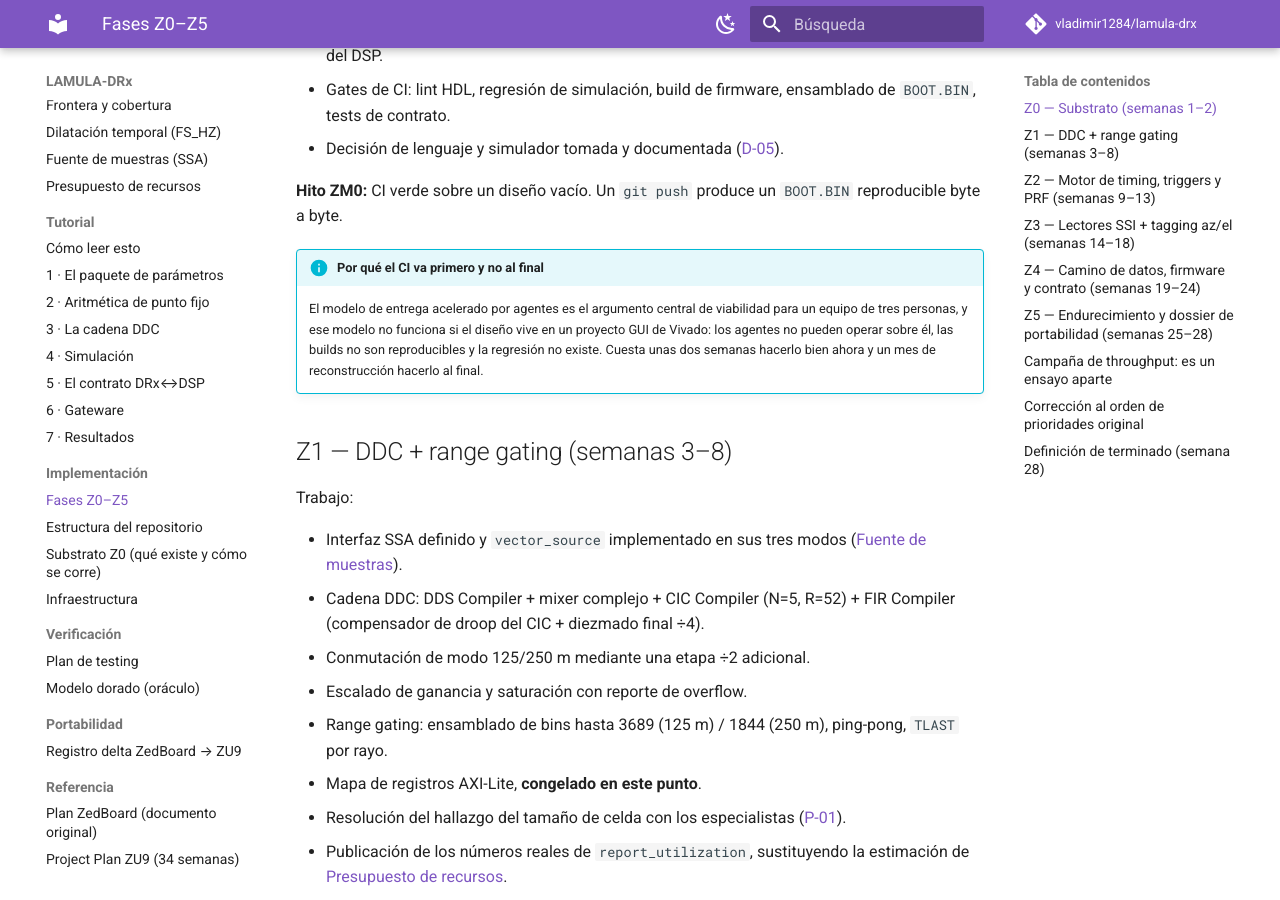
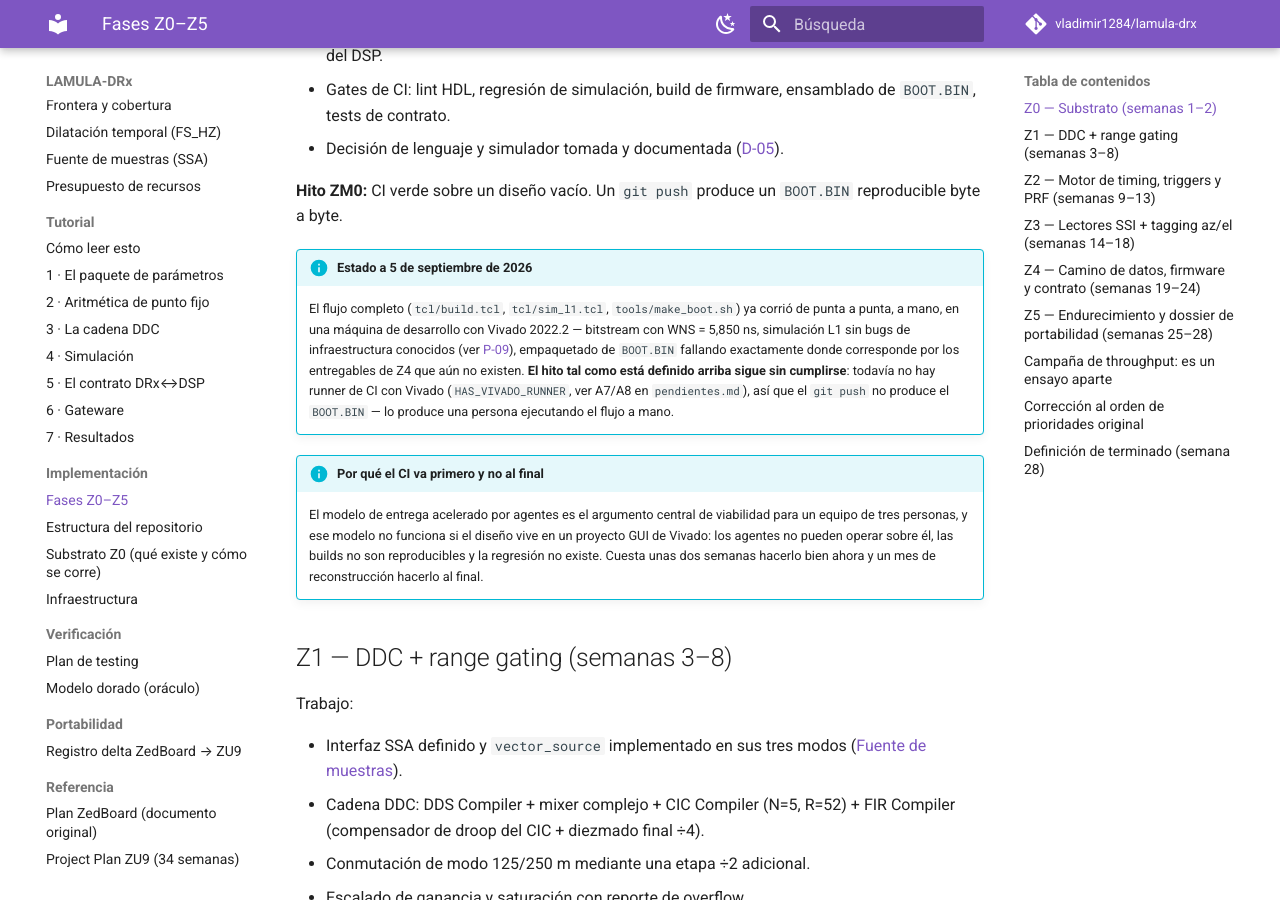
Before and after one commit to vladimir1284/lamula-drx, an MkDocs documentation site: the page built from docs/implementacion/fases.md, in a window 1280 px wide and 900 px high, scrolled down 1208 px. Built offline with MkDocs 1.6.1 and Material for MkDocs 9.7.7, drawn with Linux system fonts in a browser that asks for light colours; comment, search, counter and statistics services are not loaded.

Commit message:
Reflejar en la documentación la primera ejecución real del flujo Z0
CLAUDE.md, docs/alcance/pendientes.md (A7/A8) y
docs/implementacion/fases.md ya no dicen «escrito pero nunca
ejecutado»: el 5-sep-2026 corrieron a mano, con éxito, tcl/build.tcl
(WNS=5.850ns), tcl/sim_l1.tcl (sin bugs de infraestructura conocidos)
y tools/make_boot.sh.

Sin sobrestimar el cierre: el hito ZM0 tal como lo define fases.md
(git push produce BOOT.BIN reproducible sin intervención humana) sigue
sin cumplirse, porque no existe el runner de CI con Vivado
(HAS_VIVADO_RUNNER). Eso queda explícito como el siguiente paso, no
como algo ya resuelto.

Co-Authored-By: Claude Sonnet 5 <noreply@anthropic.com>

```diff
--- a/docs/implementacion/fases.md
+++ b/docs/implementacion/fases.md
@@ -37,6 +37,16 @@ Trabajo:
 
 **Hito ZM0:** CI verde sobre un diseño vacío. Un `git push` produce un `BOOT.BIN` reproducible byte
 a byte.
+
+!!! info "Estado a 5 de septiembre de 2026"
+    El flujo completo (`tcl/build.tcl`, `tcl/sim_l1.tcl`, `tools/make_boot.sh`) ya corrió de punta a
+    punta, a mano, en una máquina de desarrollo con Vivado 2022.2 — bitstream con WNS = 5,850 ns,
+    simulación L1 sin bugs de infraestructura conocidos (ver
+    [P-09](../alcance/pendientes.md#p-09)), empaquetado de `BOOT.BIN` fallando exactamente donde
+    corresponde por los entregables de Z4 que aún no existen. **El hito tal como está definido
+    arriba sigue sin cumplirse**: todavía no hay runner de CI con Vivado (`HAS_VIVADO_RUNNER`, ver
+    A7/A8 en `pendientes.md`), así que el `git push` no produce el `BOOT.BIN` — lo produce una
+    persona ejecutando el flujo a mano.
 
 !!! info "Por qué el CI va primero y no al final"
     El modelo de entrega acelerado por agentes es el argumento central de viabilidad para un equipo
```
Also changed, not shown: CLAUDE.md (+37 -19 lines), docs/alcance/pendientes.md (+2 -2 lines).
